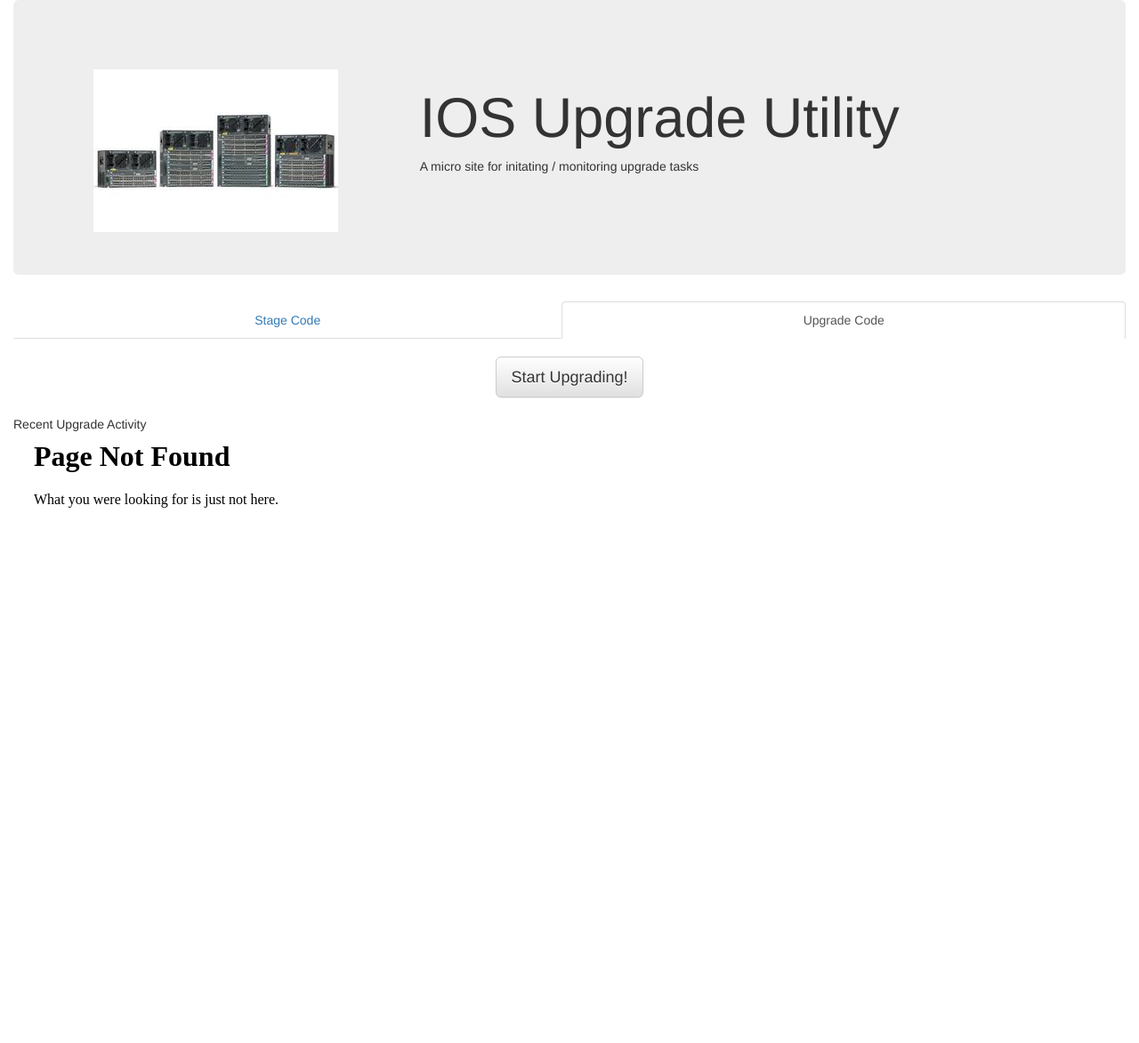
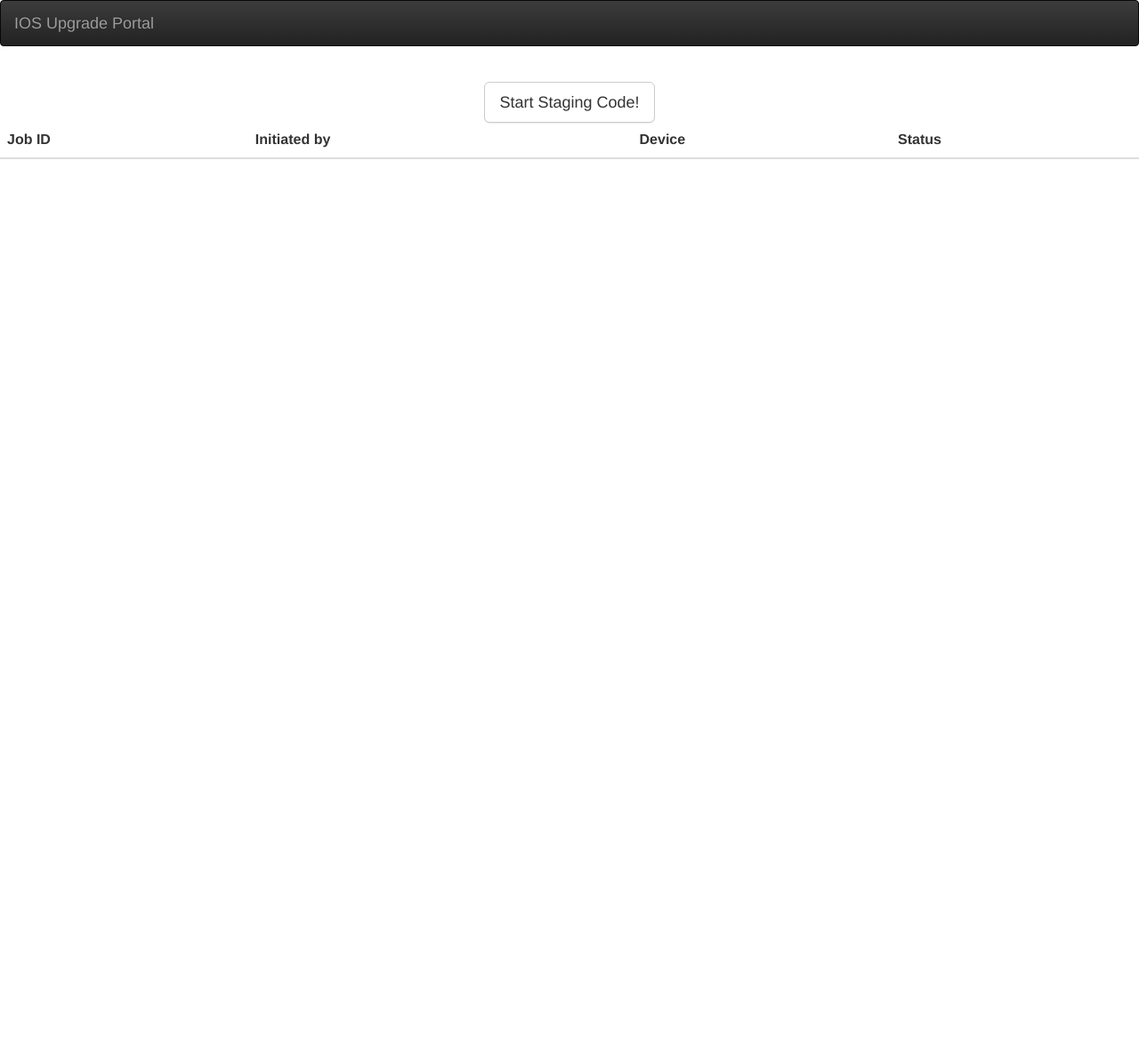
Before and after one commit to kecorbin/pyosupgrade, a Flask app: page /upgrade in a window 1280 px wide. Shown: the whole page at 89% size. After the commit the page ends 179 px from the top, so only its background shows below. Run offline with Flask 2, Linux system fonts and the light colour scheme; lists and menus that the app fills with data are empty; some libraries are stand-ins or nearby versions.

Commit message:
template changes

```diff
--- a/templates/layout.html
+++ b/templates/layout.html
@@ -1,35 +1,26 @@
 <html>
 <title>{% block title %}{{ title }}{% endblock %}</title>
 <!-- jQuery -->
-<script
-  src="https://code.jquery.com/jquery-3.2.1.min.js"
-  integrity="sha256-hwg4gsxgFZhOsEEamdOYGBf13FyQuiTwlAQgxVSNgt4="
-  crossorigin="anonymous"></script>
+<head>
+  <meta http-equiv="refresh" content="15" />
+</head>
 
-<link rel="stylesheet" href="https://maxcdn.bootstrapcdn.com/bootstrap/3.3.7/css/bootstrap.min.css" integrity="sha384-BVYiiSIFeK1dGmJRAkycuHAHRg32OmUcww7on3RYdg4Va+PmSTsz/K68vbdEjh4u" crossorigin="anonymous">
+<script src="https://code.jquery.com/jquery-3.2.1.min.js" integrity="sha256-hwg4gsxgFZhOsEEamdOYGBf13FyQuiTwlAQgxVSNgt4=" crossorigin="anonymous"></script>
+<script src="https://maxcdn.bootstrapcdn.com/bootstrap/3.3.7/js/bootstrap.min.js" integrity="sha384-Tc5IQib027qvyjSMfHjOMaLkfuWVxZxUPnCJA7l2mCWNIpG9mGCD8wGNIcPD7Txa" crossorigin="anonymous"></script>
+<script src="/static/js/helpers.js"></script>
+
 {% block extra_js %}
-<script src="/static/js/helpers.js"></script>
 {% endblock %}
 
-<!-- Optional theme -->
 <link rel="stylesheet" href="https://maxcdn.bootstrapcdn.com/bootstrap/3.3.7/css/bootstrap-theme.min.css" integrity="sha384-rHyoN1iRsVXV4nD0JutlnGaslCJuC7uwjduW9SVrLvRYooPp2bWYgmgJQIXwl/Sp" crossorigin="anonymous">
+<link rel="stylesheet" href="https://maxcdn.bootstrapcdn.com/bootstrap/3.3.7/css/bootstrap.min.css" integrity="sha384-BVYiiSIFeK1dGmJRAkycuHAHRg32OmUcww7on3RYdg4Va+PmSTsz/K68vbdEjh4u" crossorigin="anonymous">
+{% block extra_css %}
+{% endblock %}
 
-<!-- Latest compiled and minified JavaScript -->
-<script src="https://maxcdn.bootstrapcdn.com/bootstrap/3.3.7/js/bootstrap.min.js" integrity="sha384-Tc5IQib027qvyjSMfHjOMaLkfuWVxZxUPnCJA7l2mCWNIpG9mGCD8wGNIcPD7Txa" crossorigin="anonymous"></script>
+{% include "modals.html" %}
+{% include "navbar.html" %}
 
-<!-- Main jumbotron for a primary marketing message or call to action -->
 <div class="container-fluid">
-    <div class="jumbotron">
-        <div class="container" style="margin-top: 30px;">
-            <div class="col-md-4">
-                <img src="{{ logo }}" style="max-width:100%; max-height:100%;">
-            </div>
-            <div class="col-md-8">
-                <h1>IOS Upgrade Utility</h1>
-                A micro site for initating / monitoring upgrade tasks
-            </div>
-        </div>
-    </div>
 
     <div class="row">
         {% with messages = get_flashed_messages(with_categories=true) %}
@@ -44,36 +35,11 @@
         {% endif %}
         {% endwith %}
     </div>
-    {% set navigation_bar = [
-        ('/staging', 'staging', 'Stage Code'),
-        ('/upgrade', 'upgrade', 'Upgrade Code'),
-    ] -%}
-
-    <ul class="nav nav-tabs nav-justified">
-      {% for href, id, caption in navigation_bar %}
-        <li{% if id == active_page %}
-              class="active"
-            {% endif %}>
-            <a href="{{ href|e }}">{{ caption|e }}</a>
-          </li>
-      {% endfor %}
-    </ul>
 
     <div class="row" style="margin-top:20px;">
       {% block content %}
-
       {% endblock %}
     </div>
-    <div class="row" style="margin-top:20px;">
-      <div class="col-lg-12">
 
-        Recent Upgrade Activity
-        <div class="col-lg-12">
-          <div class="embed-responsive embed-responsive-16by9">
-            <iframe style="position:absolute;" src="http://localhost:8080"</iframe>
-          </div>
-        </div>
-      </div>
-   </div>
 </div>
 </html>
--- /dev/null
+++ b/templates/modals.html
@@ -0,0 +1,61 @@
+<div class="modal fade" id="newStagingModal">
+  <div class="modal-dialog" role="document">
+    <div class="modal-content">
+      <div class="modal-header">
+        <h4 class="modal-title">Starting a new Code Staging Task</h4>
+        <button type="button" class="close" data-dismiss="modal" aria-label="Close">
+          <span aria-hidden="true">&times;</span>
+        </button>
+      </div>
+      <form action="#" method="POST">
+        <div class="modal-body">
+          <div class="form-group row">
+            <label for="hostnames-input" class="col-sm-2 col-form-label">Device List</label>
+            <div class="col-sm-10">
+              <textarea name="hostnames" rows="10" class="form-control" type="text" placeholder="Enter hostname or IP one per line" id="hostnames-input"></textarea>
+            </div>
+          </div>
+          <div class="form-group row">
+            <label for="username-input" class="col-sm-2 col-form-label">Username</label>
+            <div class="col-sm-10">
+              <input name="username" class="form-control" type="text" placeholder="admin" id="username-input">
+            </div>
+          </div>
+          <div class="form-group row">
+            <label for="inputPassword" class="col-sm-2 col-form-label">Password</label>
+            <div class="col-sm-10">
+              <input name="password" type="password" class="form-control" id="inputPassword" placeholder="Password">
+            </div>
+          </div>
+        </div>
+        <div class="modal-footer">
+          <button class="btn btn-lg btn-primary btn-block" type="submit">make it happen</button>
+
+        </div>
+      </form>
+    </div>
+  </div>
+</div>
+
+<!--modal for collecting user credentials-->
+<div class="modal fade bs-example-modal-sm" id="credentials" tabindex="-1" role="dialog" aria-hidden="true" data-backdrop="static">
+    <div class="modal-dialog modal-md">
+        <div class="modal-content">
+            <div class="modal-header">
+                <h4 class="modal-title">
+                    Please Enter your device credentials
+                </h4>
+            </div>
+            <div class="modal-body">
+                <div class="wrapper">
+                    <form action="#" class="form-signin" method="post">
+                        <h5 class="form-signin-heading">we will never store your credentials</h5>
+                        <input type="text" class="form-control" name="username" placeholder="username" required="" autofocus="" />
+                        <input type="password" class="form-control" name="password" placeholder="password" required=""/>
+                        <button class="btn btn-lg btn-primary btn-block" onclick="submitCreds()">Login</button>
+                    </form>
+                </div>
+            </div>
+        </div>
+    </div>
+</div>
--- /dev/null
+++ b/templates/navbar.html
@@ -0,0 +1,8 @@
+<nav class="navbar navbar-inverse">
+  <div class="container-fluid">
+    <div class="navbar-header">
+      <a class="navbar-brand" href="/">IOS Upgrade Portal</a>
+    </div>
+
+  </div>
+</nav>
--- a/templates/notfound.html
+++ b/templates/notfound.html
@@ -1,4 +1,5 @@
 {% block content %}
+
   <h1>Page Not Found</h1>
   <p>What you were looking for is just not here.
 
--- a/templates/upgrade.html
+++ b/templates/upgrade.html
@@ -1,56 +1,37 @@
 {% extends "layout.html" %}
-{% set active_page = "upgrade" %}
 {% block content %}
 <div class="row">
   <div class="col-md-12 text-center">
-   <button onclick="showmodal();" class="btn btn-default btn-lg">Start Upgrading!</button>
+   <button onclick="showmodal();" class="btn btn-default btn-lg">Start Staging Code!</button>
   </div>
 </div>
 
-<div class="modal fade" id="newUpgradeModal">
-  <div class="modal-dialog" role="document">
-    <div class="modal-content">
-      <div class="modal-header">
-        <h4 class="modal-title">Starting Upgrading!</h4>
-        <button type="button" class="close" data-dismiss="modal" aria-label="Close">
-          <span aria-hidden="true">&times;</span>
-        </button>
-      </div>
-      <form action="/upgrade" method="POST">
-        <div class="modal-body">
-          <div class="form-group row">
-            <label for="hostname-input" class="col-sm-2 col-form-label">Device IP</label>
-            <div class="col-sm-10">
-              <input name="hostname" class="form-control" type="text" placeholder="IP or hostname " id="hostname-input">
-            </div>
-          </div>
-          <div class="form-group row">
-            <label for="username-input" class="col-sm-2 col-form-label">Username</label>
-            <div class="col-sm-10">
-              <input name="username" class="form-control" type="text" placeholder="admin" id="username-input">
-            </div>
-          </div>
-          <div class="form-group row">
-            <label for="inputPassword" class="col-sm-2 col-form-label">Password</label>
-            <div class="col-sm-10">
-              <input name="password" type="password" class="form-control" id="inputPassword" placeholder="Password">
-            </div>
-          </div>
-          <div class="form-group row">
-            <label for="image-input" class="col-sm-2 col-form-label">Image File Name</label>
-            <div class="col-sm-10">
-              <input name="image" class="form-control" type="text" placeholder="admin" id="image-input">
-            </div>
-          </div>
+<div class="container-fluid">
+  <div class="row">
+    <table class="table table-striped table-hover">
+      <thead>
+        <tr>
+          <th>Job ID</th>
+          <th>Initiated by</td>
+          <th>Device</th>
+          <th>Status</th>
+        </tr>
+      </thead>
+      <tbody>
+        {% for job in jobs %}
 
-        </div>
-        <div class="modal-footer">
-          <button class="btn btn-lg btn-primary btn-block" type="submit">make it happen</button>
+            <tr>
+              <td><a href="{{ url_for('jobview-detail', id=job.id) }}">{{ job.id }}</a></td>
+              <td>{{ job.username }}</td>
+              <td>{{ job.device }}</td>
+              <td>{{ job.status }}</td>
 
-        </div>
-      </form>
-    </div>
+            </tr>
+
+        {% endfor %}
+      </tbody>
+    </table>
+
   </div>
 </div>
-
 {% endblock %}
```
Also changed, not shown: templates/upgrade-detail.html (added, +113 -0 lines), templates/viewer.html (+2 -8 lines), templates/viewer_layout.html (+5 -11 lines).
